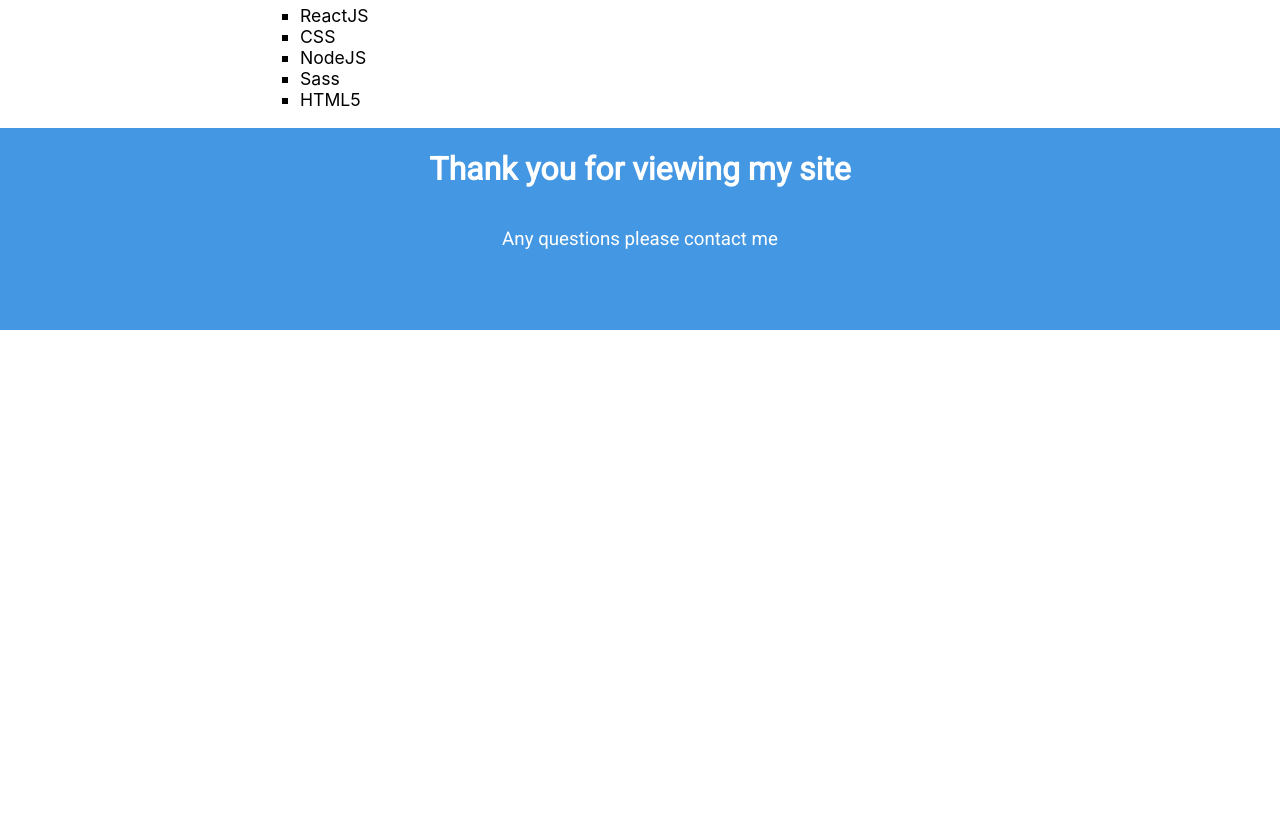
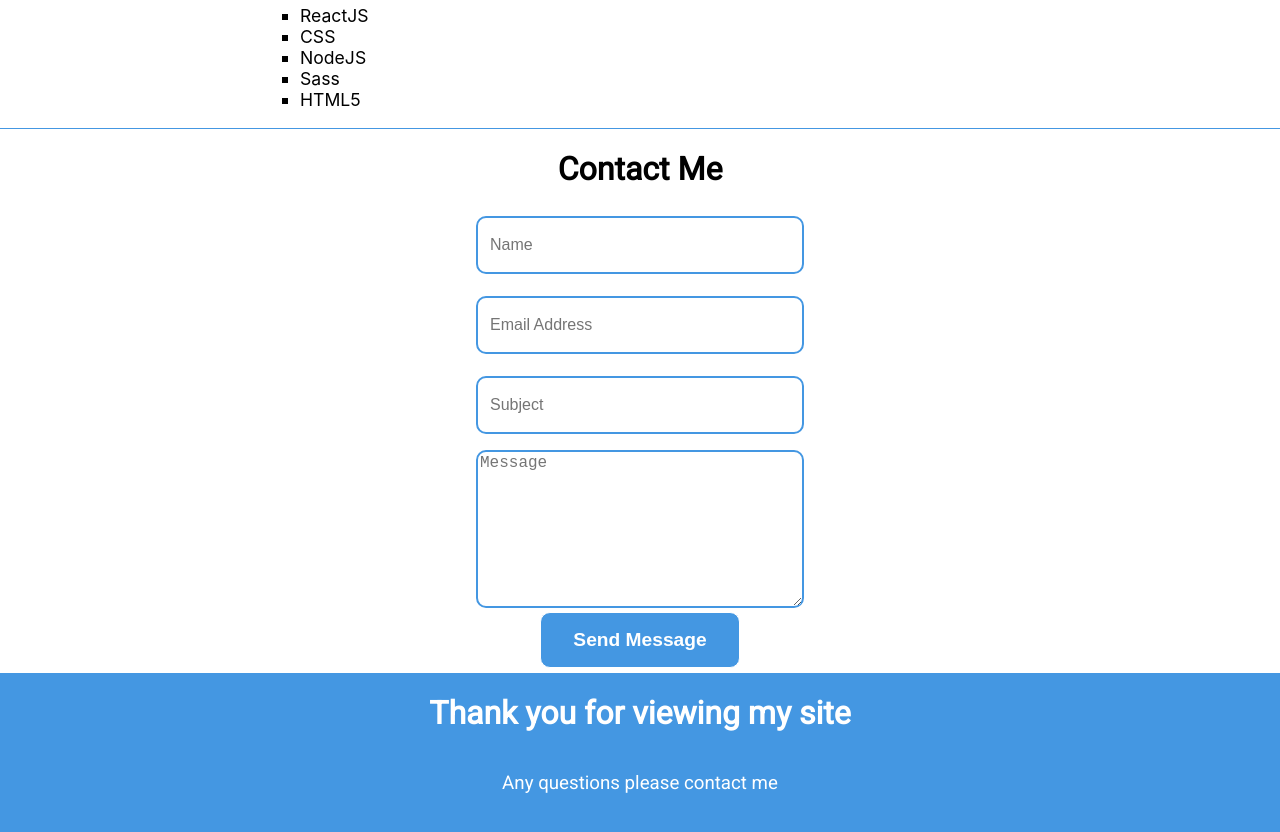
Before and after one commit to datalessuk/personal-portfolio, a React (Create React App) app: page / in a window 1280 px wide. Shown: the part 2540-3372 px from the top of the page. Before the commit the page ends 2870 px from the top, so only its background shows below. Built offline with nearby package versions, Linux system fonts and the light colour scheme; what react-chatbot-kit would draw is missing.

Commit message:
contact form

```diff
--- a/package.json
+++ b/package.json
@@ -7,6 +7,7 @@
     "@testing-library/react": "^11.2.6",
     "@testing-library/user-event": "^12.8.3",
     "axios": "^0.21.1",
+    "emailjs-com": "^3.1.0",
     "node-sass": "^5.0.0",
     "react": "^17.0.2",
     "react-chatbot-kit": "^1.1.20",
--- a/src/App.js
+++ b/src/App.js
@@ -5,7 +5,10 @@ import Header from './components/Header';
 import AboutMe from './components/AboutMe';
 import Projects from './components/Projects';
 import Footer from './components/Footer';
+import ContactForm from './components/ContactMe';
 import ChatButton from './components/ChatButton'
+
+
 
 
 
@@ -18,9 +21,9 @@ function App(props) {
       <Header />
       <AboutMe />
       <Projects title="Personal Portfolio" mainHeading={"Projects"} subHeading={"Small collection of my projects"}  image={personalImage} info="This is my personal portfolio of work, it was made using Vanilla HTML5, the React framework and Sass."infoSecondLine='Chat bot is build with the React-chatbot-kit, with the Openweathermap API for live weather stats that shows the live weather in London.' link={'https://github.com/datalessuk/personal-portfolio'} active={'disabled-link'}/>
-
       <Projects title="When to wake up"
        image={whenToWake} info="An app that calculates the perfect time to wake up in the morning feeling well rested and ready for the day. Based on the average time it takes to fall asleep" link={'https://github.com/datalessuk/whentowakeup'} active={'enabled-link'} liveView={'https://gallant-mccarthy-fb8244.netlify.app/'}/>
+      <ContactForm />
       <ChatButton />
       <Footer />
     </div>
--- /dev/null
+++ b/src/components/ContactMe.js
@@ -0,0 +1,44 @@
+import '../styles/Contact.scss';
+import emailjs from 'emailjs-com';
+import React from 'react';
+
+
+export default function ContactMe(){
+
+
+
+        function sendEmail(e){
+            e.preventDefault();
+
+           emailjs.sendForm('service_28zam0o', 'template_03yridi', e.target, 'user_fia3MXBLdB6QY75QEyvUR')
+             .then((result) => {
+                 console.log(result.text);
+             }, (error) => {
+                 console.log(error.text);
+             });
+           e.target.reset();//resets the form
+        }
+
+
+           return(
+
+               <div className="email-container">
+                   <div className="heading"><h1>Contact Me</h1></div>
+                   <form className="contact-form" onSubmit={sendEmail}>
+                   <input type="text" placeholder="Name" id="text-input" name="from_name"/>
+                   <br />
+                   <input type="text" placeholder="Email Address" id="text-input" name="email"/>
+                   <br />
+                   <input type="text" placeholder="Subject" id="text-input" name="subject"/>
+                   <br />
+                   <textarea type="text" placeholder="Message" id="message-input" name="message"/>
+                   <br />
+                   <div className="button">
+                   <input type="submit" value="Send Message"/>
+                   </div>
+
+
+                   </form>
+               </div>
+           )
+       }
--- /dev/null
+++ b/src/styles/Contact.scss
@@ -0,0 +1,49 @@
+$color-primary: #4497E2;
+@import url('https://fonts.googleapis.com/css2?family=Roboto&display=swap');
+.email-container{
+    font-family: 'Roboto', sans-serif;
+    display: flex;
+    flex-direction:column;
+    align-items: center;
+    align-content: center;
+    justify-content: center;
+    width: 100%;
+
+    #text-input{
+        height: 30px;
+        min-width: 300px;
+        border-radius:1px;
+        padding:12px;
+        margin-top: 6px;
+        margin-bottom: 16px;
+        border-radius: 10px;
+        border:solid 2px $color-primary;
+        font-size: 1rem;
+    }
+    #message-input{
+        height: 150px;
+        resize: vertical;
+        border:solid 2px $color-primary;
+        border-radius: 10px;
+        min-width: 320px;
+        font-size: 1rem;
+    }
+
+    input[type=submit]{
+        background-color: $color-primary;
+        padding: 1rem 2rem;
+        border-radius: 10px;
+        cursor: pointer;
+        border:1px solid white;
+        color: white;
+        margin-bottom: 5px;
+        font-size: 1.2rem;
+        font-weight: bold;
+    }
+    .button{
+        text-align: center;
+    }
+    h1{
+        font-size: 2rem;
+    }
+}
```
Also changed, not shown: 1 other file (tests, documents, lock files or other folders).
